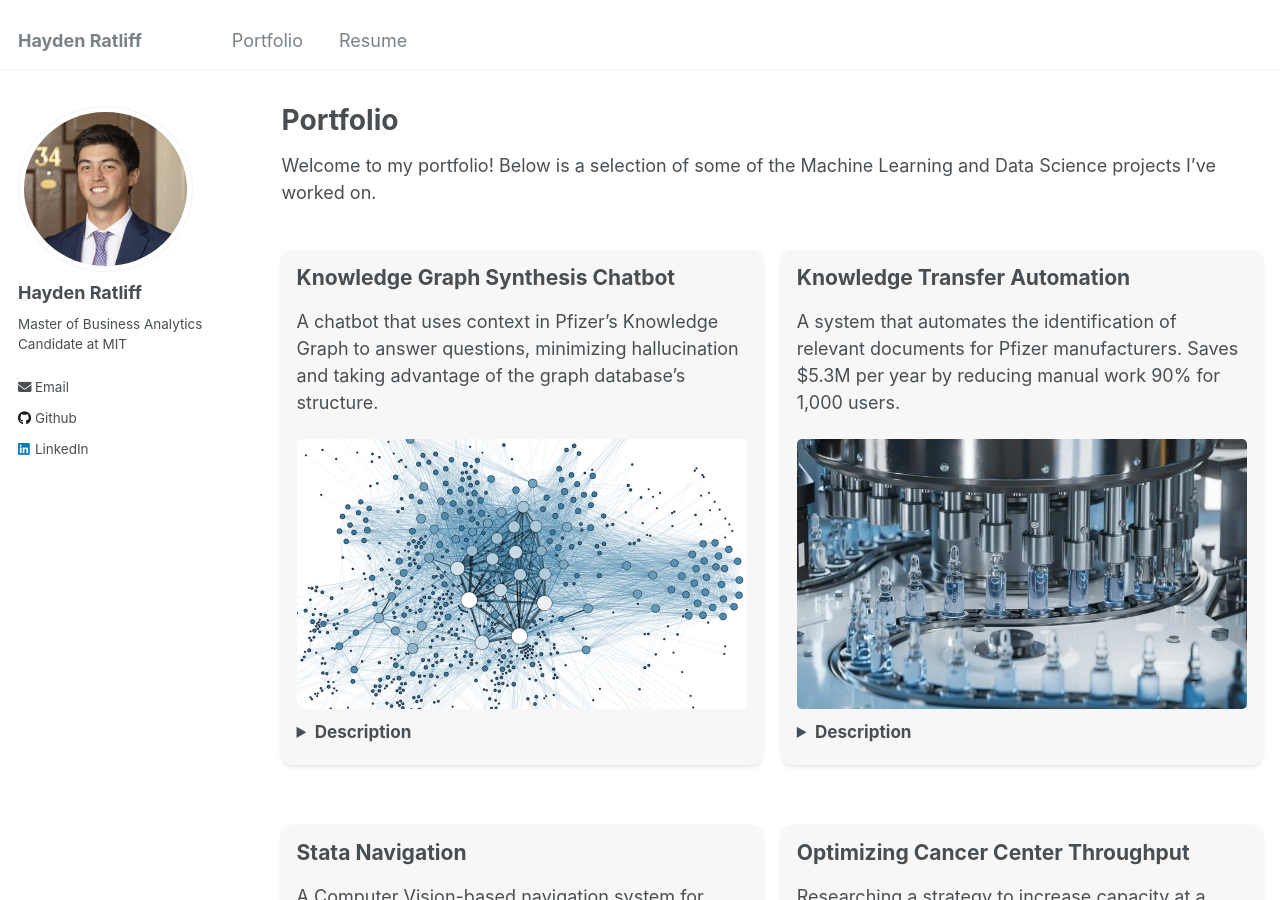
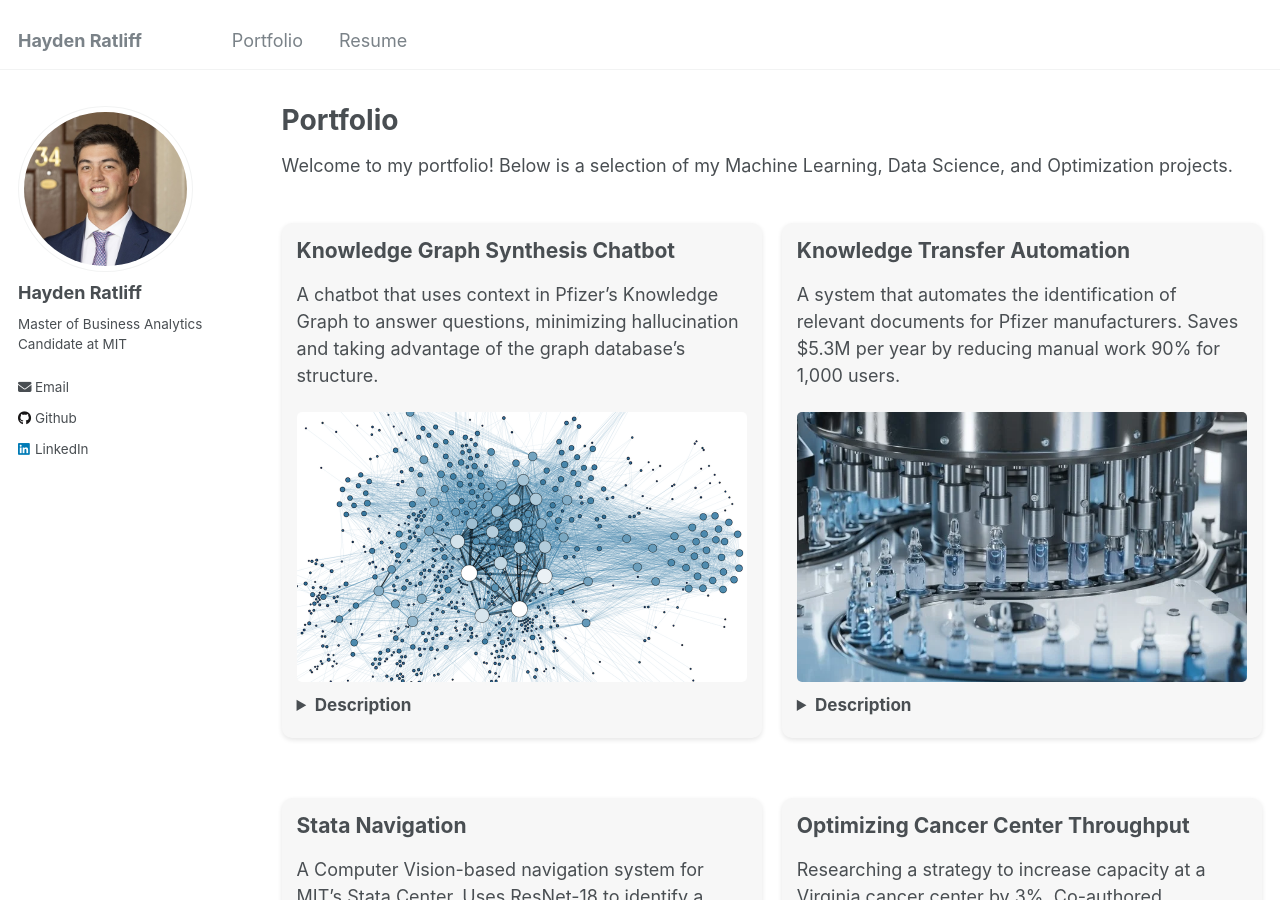
Before and after one commit to haydenratliff/haydenratliff.github.io, a Jekyll site: the page built from _pages/portfolio.md, in a window 1280 px wide and 900 px high. Built offline with Jekyll 4.4.1, drawn with Linux system fonts in a browser that asks for light colours.

Commit message:
update portfolio header

```diff
--- a/_pages/portfolio.md
+++ b/_pages/portfolio.md
@@ -7,7 +7,7 @@ redirect_from:
   - /portfolio
 ---
 
-Welcome to my portfolio! Below is a selection of some of the Machine Learning and Data Science projects I've worked on.
+Welcome to my portfolio! Below is a selection of my Machine Learning, Data Science, and Optimization projects.
 
 {% include base_path %}
 
```
